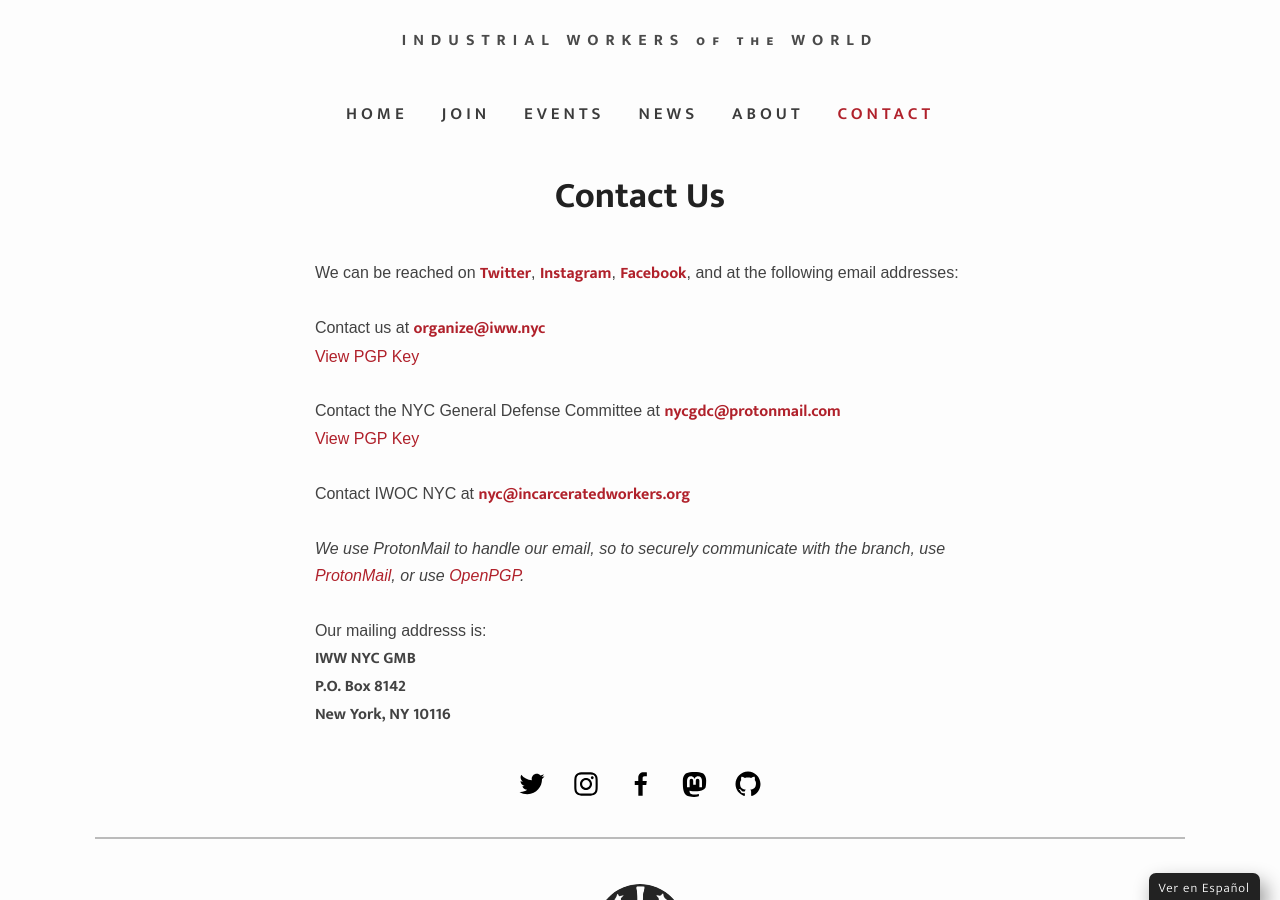
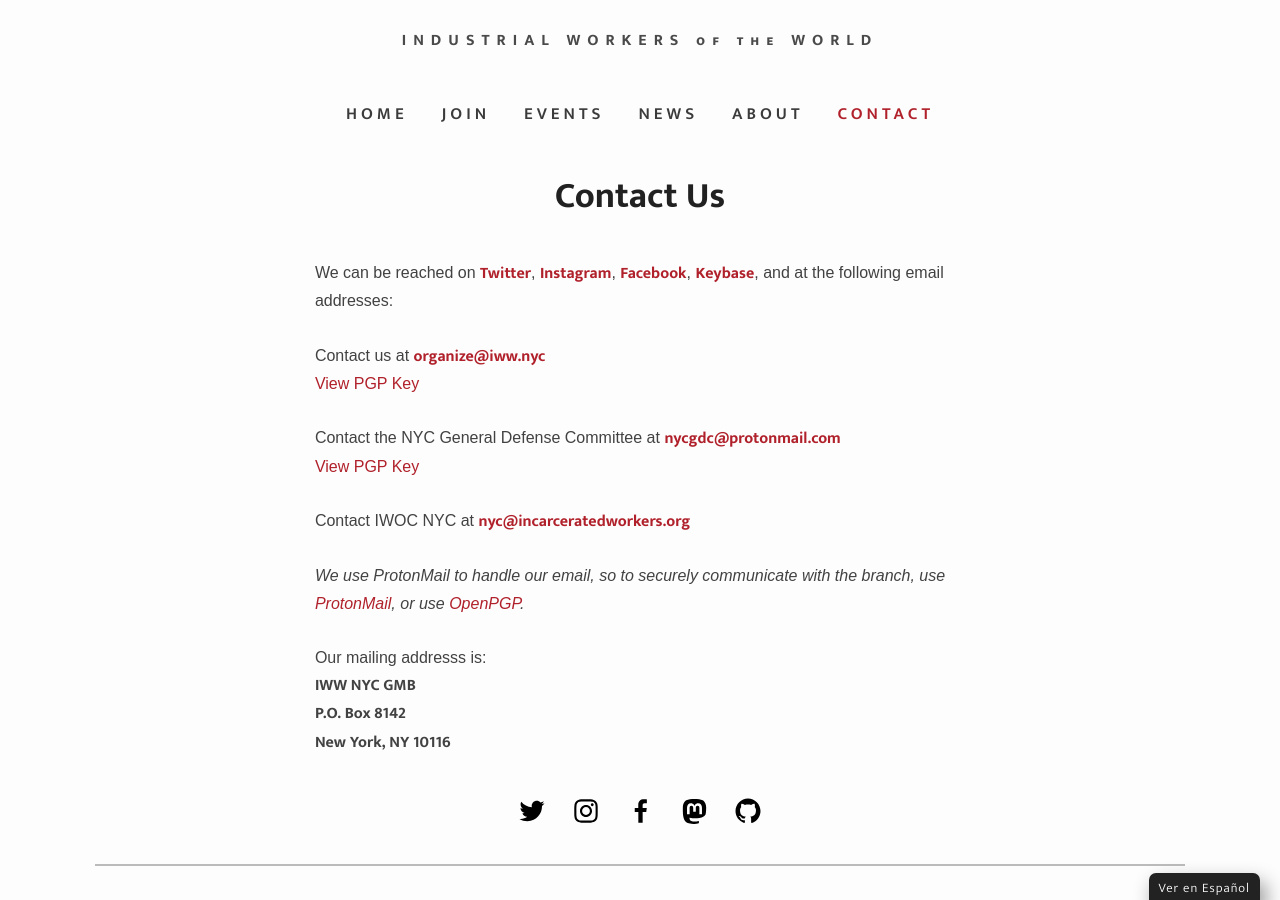
Before and after one commit to IWW-NYC-GMB/iww.nyc, a Jekyll site: the page built from contact.html, in a window 1280 px wide and 900 px high, scrolled down 519 px. Built offline with Jekyll 4.4.1, drawn with Linux system fonts in a browser that asks for light colours; some web fonts are replaced.

Commit message:
Update contact.html

```diff
--- a/contact.html
+++ b/contact.html
@@ -6,7 +6,7 @@
 ---
 <div style="width:85%;margin-right:auto;margin-left:auto;">
 <p>
-We can be reached on <a href="https://twitter.com/{{ site.twitter_username| cgi_escape | escape }}" tagret="_blank"><strong>Twitter</strong></a>, <a href="https://instagram.com/{{ site.instagram_username| cgi_escape | escape }}" tagret="_blank"><strong>Instagram</strong></a>, <a href="https://facebook.com/{{ site.facebook_username| cgi_escape | escape }}" tagret="_blank"><strong>Facebook</strong></a>, and at the following email addresses:<br><br>
+We can be reached on <a href="https://twitter.com/{{ site.twitter_username| cgi_escape | escape }}" tagret="_blank"><strong>Twitter</strong></a>, <a href="https://instagram.com/{{ site.instagram_username| cgi_escape | escape }}" tagret="_blank"><strong>Instagram</strong></a>, <a href="https://facebook.com/{{ site.facebook_username| cgi_escape | escape }}" tagret="_blank"><strong>Facebook</strong></a>, <a href="https://keybase.io/{{ site.keybase_username| cgi_escape | escape }}" tagret="_blank"><strong>Keybase</strong></a>, and at the following email addresses:<br><br>
 
 Contact us at <a href="mailto:organize@iww.nyc"><strong>organize@iww.nyc</strong></a><br>
 <a id="organizeA" onclick="showHideDiv('organizeD', 'organizeA')" style="cursor:pointer;">View PGP Key</a><br><br>
```
